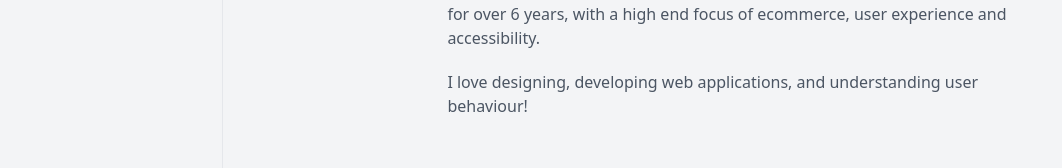
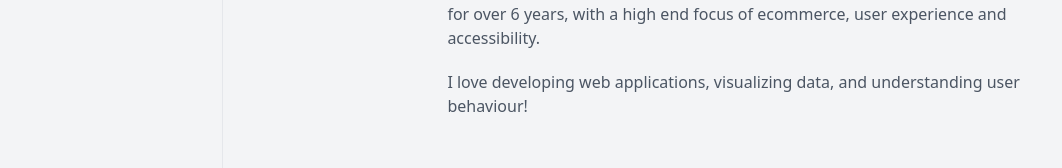
Before and after one commit to philcon93/portfolio2021, a Next.js app: page / in a window 1280 px wide. Shown: the part 342-510 px from the top of the page, without its empty margins (0-1062 px from the left). Built offline with nearby package versions, Linux system fonts and the light colour scheme; no server answers.

Commit message:
updated index copy

```diff
--- a/src/pages/index.js
+++ b/src/pages/index.js
@@ -15,7 +15,7 @@ export default function Home() {
           Hey there, my name is Phil! I have been working as a front end web developer for over 6 years, with a high end focus of ecommerce, user experience and accessibility.
         </p>
         <p>
-          I love designing, developing web applications, and understanding user behaviour!
+          I love developing web applications, visualizing data, and understanding user behaviour!
         </p>
       </div>
     </>
```
